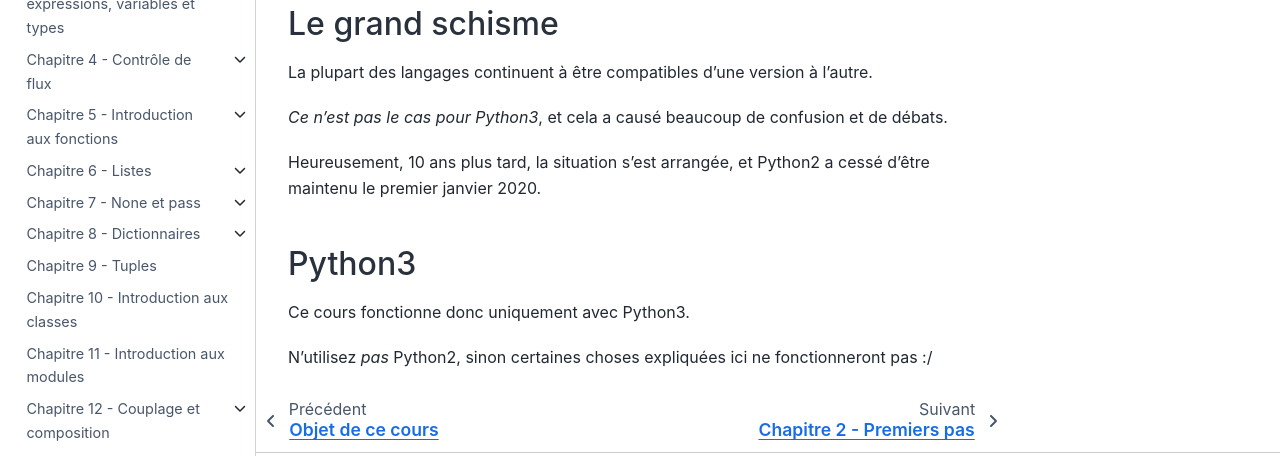
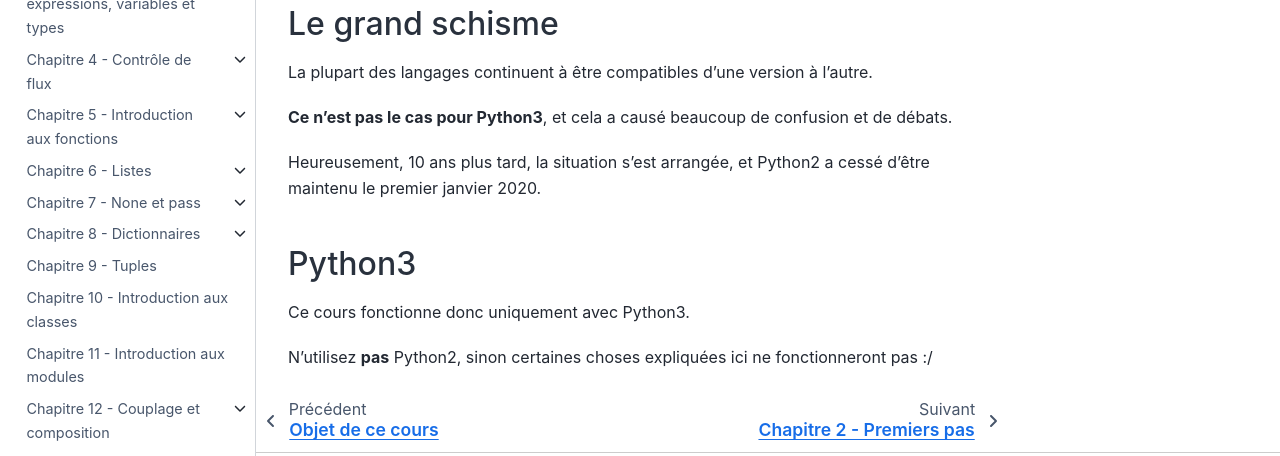
Before and after one commit to gruiick/cours-python, a Sphinx documentation site: the page built from source/01-introduction/02-le-langage-python.rst, in a window 1280 px wide and 900 px high, scrolled down 695 px. Shown: the part 393-849 px from the top of the window. Built offline with Sphinx 7.4.7 and the Sphinx Book theme 1.1.4, drawn with Linux system fonts in a browser that asks for light colours.

Commit message:
enforce § 01/02

```diff
--- a/source/01-introduction/02-le-langage-python.rst
+++ b/source/01-introduction/02-le-langage-python.rst
@@ -41,7 +41,7 @@ Le grand schisme
 
 La plupart des langages continuent à être compatibles d'une version à l'autre.
 
-*Ce n'est pas le cas pour Python3*, et cela a causé beaucoup de confusion et de débats.
+**Ce n'est pas le cas pour Python3**, et cela a causé beaucoup de confusion et de débats.
 
 Heureusement, 10 ans plus tard, la situation s'est arrangée, et Python2 a cessé d'être maintenu le premier janvier 2020.
 
@@ -50,4 +50,4 @@ Python3
 
 Ce cours fonctionne donc uniquement avec Python3.
 
-N'utilisez *pas* Python2, sinon certaines choses expliquées ici ne fonctionneront pas :/
+N'utilisez **pas** Python2, sinon certaines choses expliquées ici ne fonctionneront pas :/
```
